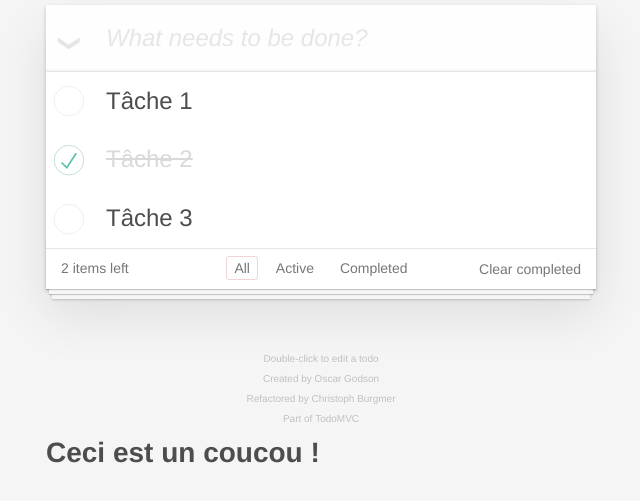
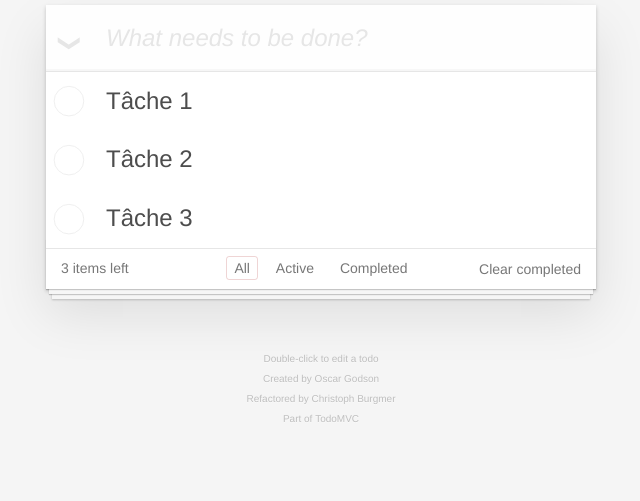
Before and after one commit to ni-codim/Todos_VanillaJS_Modern, a website with bundled scripts: page src/index.html in a window 1280 px wide. Shown: the part 125-626 px from the top of the page, without its empty margins (319-959 px from the left). Built offline with nearby package versions, Linux system fonts and the light colour scheme.

Commit message:
Activation des .toggle des Todos + Correction

```diff
--- a/src/index.html
+++ b/src/index.html
@@ -10,7 +10,6 @@
 </head>
 <body>
   <div id="app"></div>
-  <h1>Ceci est un coucou !</h1>
   <script src="./js/main.js" type="module"></script>
 </body>
 </html>
--- a/src/js/data.js
+++ b/src/js/data.js
@@ -1,5 +1,5 @@
 export default [
   {id: 1, content: "Tâche 1", completed: false},
-  {id: 2, content: "Tâche 2", completed: true},
+  {id: 2, content: "Tâche 2", completed: false},
   {id: 3, content: "Tâche 3", completed: false}
 ];
--- a/src/js/modules/Todo.js
+++ b/src/js/modules/Todo.js
@@ -3,6 +3,7 @@ import todoTemplate from './templates/todo';
 export default class Todo {
   constructor (data) {
     this.parent    = data.parent;
+    this.el;
     this.id        = data.todo.id;
     this.content   = data.todo.content;
     this.completed = data.todo.completed;
@@ -21,8 +22,28 @@ export default class Todo {
 
   render () {
     this._replaceInTemplate();
-    const newTodo = document.createElement('div');
-    newTodo.innerHTML = this.template;
-    this.parent.listEl.appendChild(newTodo);
+    this.el = document.createElement('div');
+    this.el.innerHTML = this.template;
+    this.parent.listEl.appendChild(this.el);
+
+    // Activation des éléments interactifs de la Todo
+    this._activateBtns();
+  }
+
+  _toggleCompleted () {
+    this. completed = ! this.completed;
+    this.el.querySelector('li').classList.toggle('completed');
+    this.parent.setNotCompletedNumber();
+  }
+
+
+/**
+ * Activation des éléments interactifs du Todo
+ */
+  _activateBtns() {
+    // Activation des .toggle
+    this.el.querySelector('.toggle').onclick = () => {
+      this._toggleCompleted();
+    }
   }
 }
```
